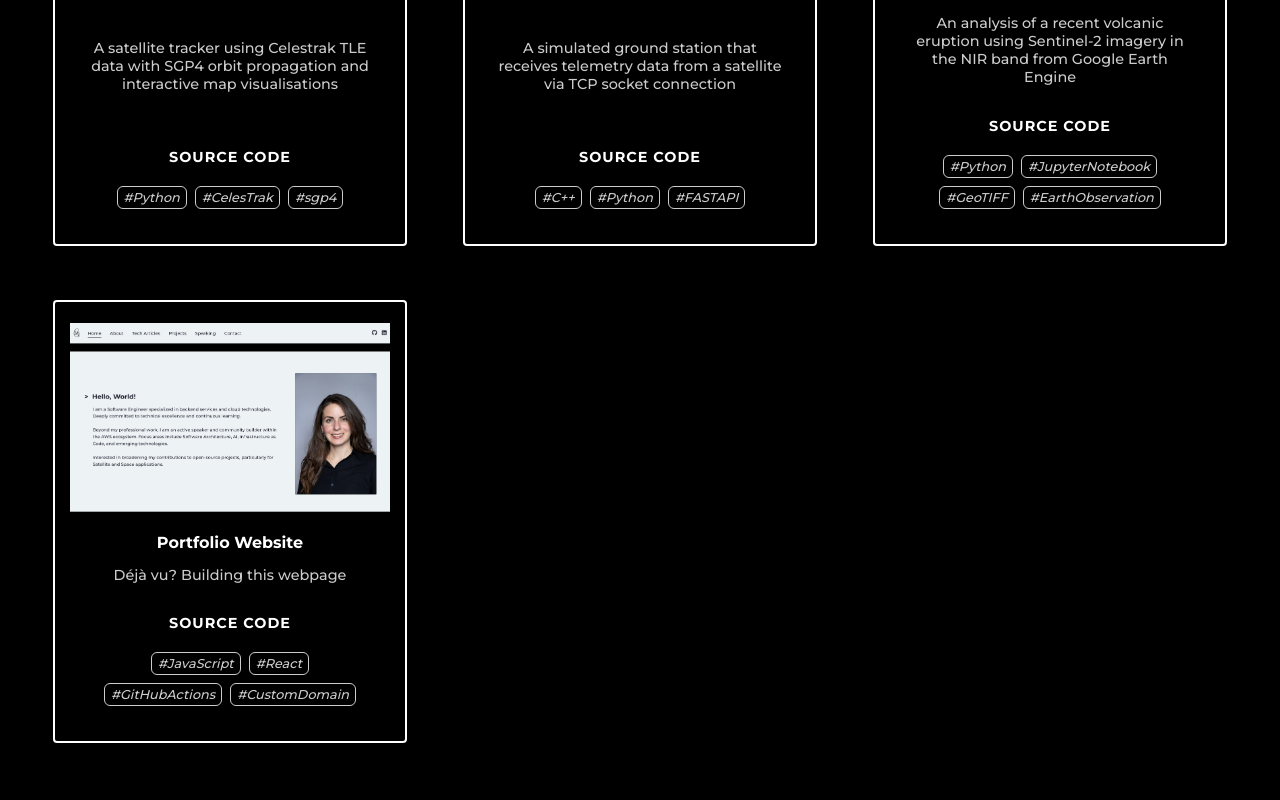
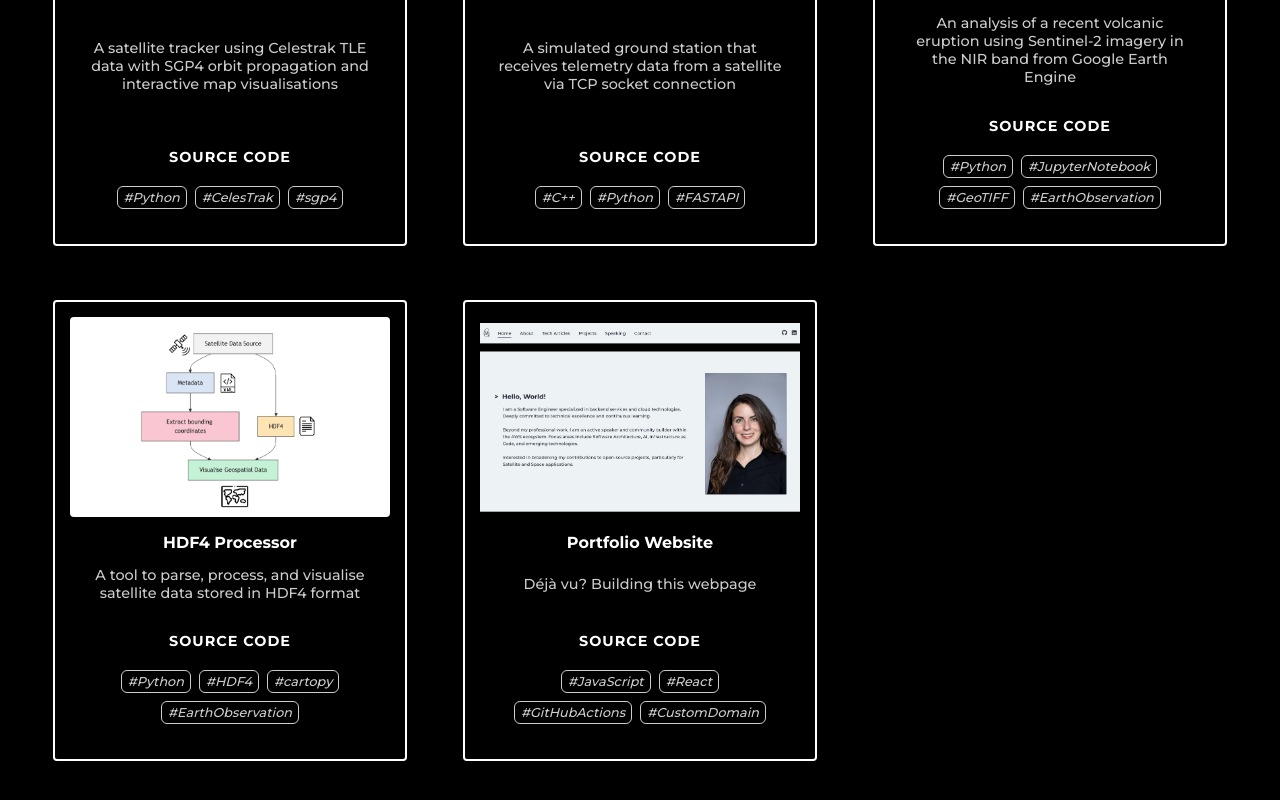
Before and after one commit to mgrinstein/mgrinstein.github.io, a React (Create React App) app: page /#/projects in a window 1280 px wide. Shown: the part 530-1330 px from the top of the page. Built offline with nearby package versions, Linux system fonts and the light colour scheme.

Commit message:
feat: add hdf4 processor project component

```diff
--- a/src/images/projects/index.js
+++ b/src/images/projects/index.js
@@ -2,5 +2,6 @@ import settle from './settle.png';
 import volcano from './volcano.png';
 import website from './website.png';
 import groundster from './groundster.png';
+import hdf4 from './hdf4.png';
 
-export { settle, volcano, website, groundster };
+export { settle, volcano, website, groundster, hdf4 };
--- a/src/pages/Projects.js
+++ b/src/pages/Projects.js
@@ -8,7 +8,7 @@ export function Projects() {
       <div className="PageContent">
         <div className="intro-text">
           <p>
-        Here I showcase projects I have worked on recently.<br/> Other projects, contributions, and stats can be found on <a href="https://github.com/mgrinstein" target="_blank">my GitHub page</a>. <br />
+            Here I showcase projects I have worked on recently.<br /> Other projects, contributions, and stats can be found on <a href="https://github.com/mgrinstein" target="_blank">my GitHub page</a>. <br />
           </p>
         </div>
 
@@ -30,11 +30,19 @@ export function Projects() {
             buttonText="Source Code"
           />
           <ContentElement
-          title=" KILAUEA-EO - Kīlauea Earth Observation"
+            title="KILAUEA-EO - Kīlauea Earth Observation"
             description="An analysis of a recent volcanic eruption using Sentinel-2 imagery in the NIR band from Google Earth Engine"
             image={images.volcano}
-          link="https://github.com/mgrinstein/volcano-image-processing"
+            link="https://github.com/mgrinstein/KILAUEA-EO"
             hashtags={["Python", "JupyterNotebook", "GeoTIFF", "EarthObservation"]}
+            buttonText="Source Code"
+          />
+          <ContentElement
+            title="HDF4 Processor"
+            description="A tool to parse, process, and visualise satellite data stored in HDF4 format"
+            image={images.hdf4}
+            link="https://github.com/mgrinstein/HDF4_processor"
+            hashtags={["Python", "HDF4", "cartopy", "EarthObservation"]}
             buttonText="Source Code"
           />
           <ContentElement
```
Also changed, not shown: src/images/projects/hdf4.png (added). Lines whose indentation alone changed are shown as unchanged.
